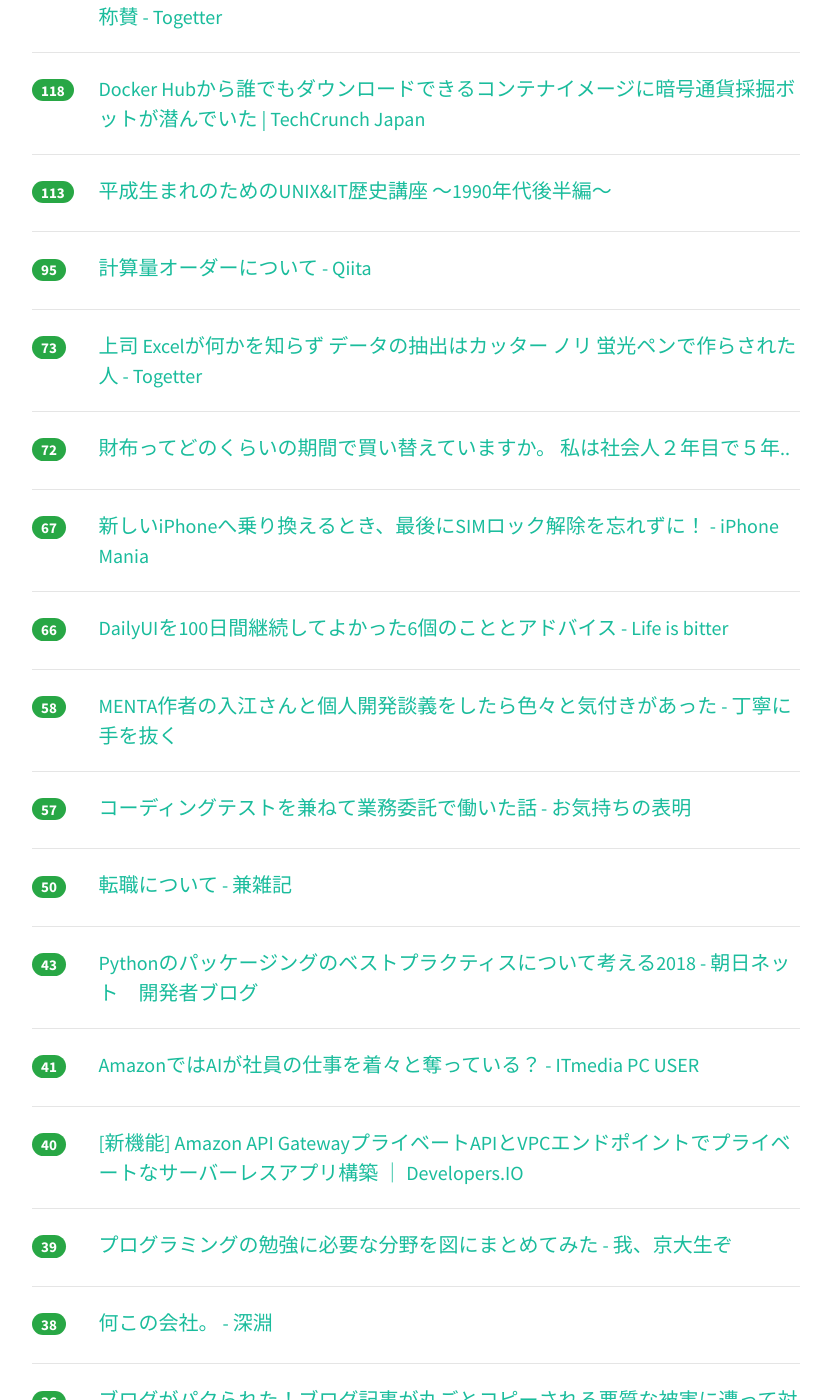
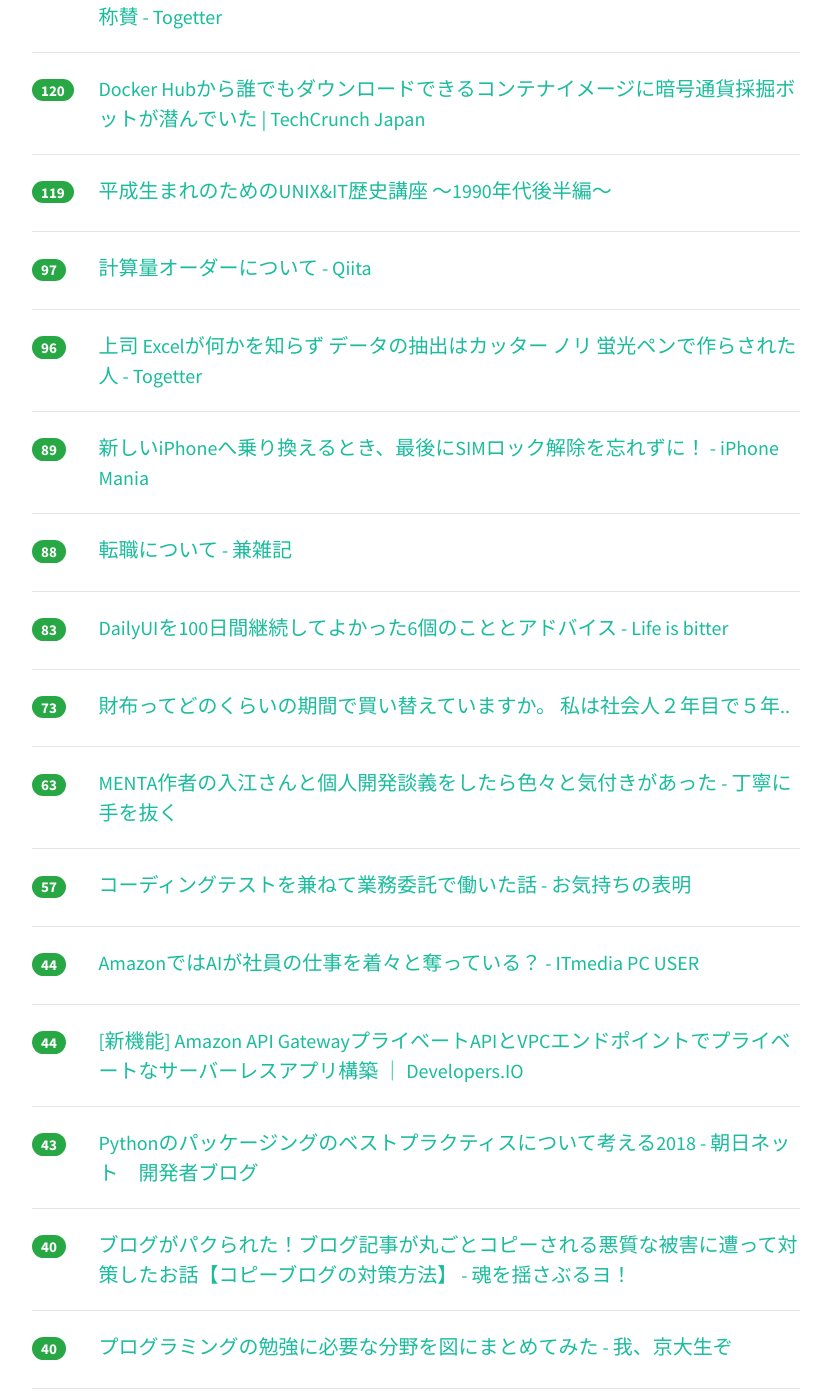
Before and after one commit to yatta47/hatena-matome-site, a Jekyll site: the page built from _posts/2018-06-17-hatena.md, in a window 1280 px wide and 1400 px high, scrolled down 735 px. Shown: the whole window, without its empty margins (224-1055 px from the left). Built offline with Jekyll 4.4.1, drawn with Linux system fonts in a browser that asks for light colours; nearby versions of some CDN libraries; some of the changed text lies outside the part shown.

Commit message:
Updated 2018-06-17

```diff
--- a/_posts/2018-06-17-hatena.md
+++ b/_posts/2018-06-17-hatena.md
@@ -1,68 +1,73 @@
 ---
 layout: post
 title:  "2018-06-17 はてぶIT"
-date:   2018-06-17 22:00:46
+date:   2018-06-17 23:00:49
 tags: [it-hotentry]
 ---
-56 件のデータあり
+58 件のデータあり
 
 <hr><div class="row">
-<div class="col-1"><span class="badge badge-pill badge-success h2">552</span></div>
+<div class="col-1"><span class="badge badge-pill badge-success h2">562</span></div>
 <div class="col-11"><a href='http://nlab.itmedia.co.jp/nl/articles/1806/16/news029.html' target='_blank'>「( ´∀｀)」や「(´・ω・`)」系はもう……　顔文字で分かる年代考察ツイートに共感と「知らなかったよ…」の声 - ねとらぼ</a></div>
 </div>
 <hr>
 <div class="row">
-<div class="col-1"><span class="badge badge-pill badge-success h2">347</span></div>
+<div class="col-1"><span class="badge badge-pill badge-success h2">356</span></div>
 <div class="col-11"><a href='https://www.goethekyodai.xyz/entry/programming-math-need-reason' target='_blank'>プログラミングに数学が必要な理由 - 我、京大生ぞ</a></div>
 </div>
 <hr>
 <div class="row">
-<div class="col-1"><span class="badge badge-pill badge-success h2">329</span></div>
+<div class="col-1"><span class="badge badge-pill badge-success h2">354</span></div>
 <div class="col-11"><a href='http://www.itmedia.co.jp/pcuser/articles/1806/17/news015.html' target='_blank'>「白い製品」に「白いケーブル」を添付できないメーカーの裏事情 (1/2) - ITmedia PC USER</a></div>
 </div>
 <hr>
 <div class="row">
-<div class="col-1"><span class="badge badge-pill badge-success h2">296</span></div>
+<div class="col-1"><span class="badge badge-pill badge-success h2">303</span></div>
 <div class="col-11"><a href='https://togetter.com/li/1237857' target='_blank'>ドミノピザが全米で「ピザを安全に届ける」というのを名目に道路の凹凸を補修するキャンペーンをやっている！「これはいい広告」「素敵な社会貢献」と称賛 - Togetter</a></div>
 </div>
 <hr>
 <div class="row">
-<div class="col-1"><span class="badge badge-pill badge-success h2">118</span></div>
+<div class="col-1"><span class="badge badge-pill badge-success h2">120</span></div>
 <div class="col-11"><a href='https://jp.techcrunch.com/2018/06/16/2018-06-15-tainted-crypto-mining-containers-pulled-from-docker-hub/' target='_blank'>Docker Hubから誰でもダウンロードできるコンテナイメージに暗号通貨採掘ボットが潜んでいた | TechCrunch Japan</a></div>
 </div>
 <hr>
 <div class="row">
-<div class="col-1"><span class="badge badge-pill badge-success h2">113</span></div>
+<div class="col-1"><span class="badge badge-pill badge-success h2">119</span></div>
 <div class="col-11"><a href='https://www.slideshare.net/hourin/unixit-1990' target='_blank'>平成生まれのためのUNIX&IT歴史講座 ～1990年代後半編～</a></div>
 </div>
 <hr>
 <div class="row">
-<div class="col-1"><span class="badge badge-pill badge-success h2">95</span></div>
+<div class="col-1"><span class="badge badge-pill badge-success h2">97</span></div>
 <div class="col-11"><a href='https://qiita.com/asksaito/items/59e0d48408f1eab081b5' target='_blank'>計算量オーダーについて - Qiita</a></div>
 </div>
 <hr>
 <div class="row">
-<div class="col-1"><span class="badge badge-pill badge-success h2">73</span></div>
+<div class="col-1"><span class="badge badge-pill badge-success h2">96</span></div>
 <div class="col-11"><a href='https://togetter.com/li/1238008' target='_blank'>上司 Excelが何かを知らず データの抽出はカッター ノリ 蛍光ペンで作らされた人 - Togetter</a></div>
 </div>
 <hr>
 <div class="row">
-<div class="col-1"><span class="badge badge-pill badge-success h2">72</span></div>
+<div class="col-1"><span class="badge badge-pill badge-success h2">89</span></div>
+<div class="col-11"><a href='https://iphone-mania.jp/news-215404/' target='_blank'>新しいiPhoneへ乗り換えるとき、最後にSIMロック解除を忘れずに！ - iPhone Mania</a></div>
+</div>
+<hr>
+<div class="row">
+<div class="col-1"><span class="badge badge-pill badge-success h2">88</span></div>
+<div class="col-11"><a href='http://shinh.hatenablog.com/entry/2018/06/17/203604' target='_blank'>転職について - 兼雑記</a></div>
+</div>
+<hr>
+<div class="row">
+<div class="col-1"><span class="badge badge-pill badge-success h2">83</span></div>
+<div class="col-11"><a href='http://www.life-is-bitter.com/entry/dailyui_finish' target='_blank'>DailyUIを100日間継続してよかった6個のこととアドバイス - Life is bitter</a></div>
+</div>
+<hr>
+<div class="row">
+<div class="col-1"><span class="badge badge-pill badge-success h2">73</span></div>
 <div class="col-11"><a href='https://anond.hatelabo.jp/20180616212459' target='_blank'>財布ってどのくらいの期間で買い替えていますか。 私は社会人２年目で５年..</a></div>
 </div>
 <hr>
 <div class="row">
-<div class="col-1"><span class="badge badge-pill badge-success h2">67</span></div>
-<div class="col-11"><a href='https://iphone-mania.jp/news-215404/' target='_blank'>新しいiPhoneへ乗り換えるとき、最後にSIMロック解除を忘れずに！ - iPhone Mania</a></div>
-</div>
-<hr>
-<div class="row">
-<div class="col-1"><span class="badge badge-pill badge-success h2">66</span></div>
-<div class="col-11"><a href='http://www.life-is-bitter.com/entry/dailyui_finish' target='_blank'>DailyUIを100日間継続してよかった6個のこととアドバイス - Life is bitter</a></div>
-</div>
-<hr>
-<div class="row">
-<div class="col-1"><span class="badge badge-pill badge-success h2">58</span></div>
+<div class="col-1"><span class="badge badge-pill badge-success h2">63</span></div>
 <div class="col-11"><a href='https://craftzdog.hateblo.jp/entry/short-talk-with-iritec' target='_blank'>MENTA作者の入江さんと個人開発談義をしたら色々と気付きがあった - 丁寧に手を抜く</a></div>
 </div>
 <hr>
@@ -72,8 +77,13 @@ tags: [it-hotentry]
 </div>
 <hr>
 <div class="row">
-<div class="col-1"><span class="badge badge-pill badge-success h2">50</span></div>
-<div class="col-11"><a href='http://shinh.hatenablog.com/entry/2018/06/17/203604' target='_blank'>転職について - 兼雑記</a></div>
+<div class="col-1"><span class="badge badge-pill badge-success h2">44</span></div>
+<div class="col-11"><a href='http://www.itmedia.co.jp/pcuser/articles/1806/17/news014.html' target='_blank'>AmazonではAIが社員の仕事を着々と奪っている？ - ITmedia PC USER</a></div>
+</div>
+<hr>
+<div class="row">
+<div class="col-1"><span class="badge badge-pill badge-success h2">44</span></div>
+<div class="col-11"><a href='https://dev.classmethod.jp/cloud/apigateway-supports-vpc-endpoint/' target='_blank'>[新機能] Amazon API GatewayプライベートAPIとVPCエンドポイントでプライベートなサーバーレスアプリ構築 ｜ Developers.IO</a></div>
 </div>
 <hr>
 <div class="row">
@@ -82,17 +92,12 @@ tags: [it-hotentry]
 </div>
 <hr>
 <div class="row">
-<div class="col-1"><span class="badge badge-pill badge-success h2">41</span></div>
-<div class="col-11"><a href='http://www.itmedia.co.jp/pcuser/articles/1806/17/news014.html' target='_blank'>AmazonではAIが社員の仕事を着々と奪っている？ - ITmedia PC USER</a></div>
+<div class="col-1"><span class="badge badge-pill badge-success h2">40</span></div>
+<div class="col-11"><a href='http://www.tamashii-yusaburuyo.work/entry/%E3%83%96%E3%83%AD%E3%82%B0%E8%A8%98%E4%BA%8B%E3%81%8C%E4%B8%B8%E3%81%94%E3%81%A8%E3%82%B3%E3%83%94%E3%83%BC%E3%81%95%E3%82%8C%E3%81%9F%EF%BC%81' target='_blank'>ブログがパクられた！ブログ記事が丸ごとコピーされる悪質な被害に遭って対策したお話【コピーブログの対策方法】 - 魂を揺さぶるヨ！</a></div>
 </div>
 <hr>
 <div class="row">
 <div class="col-1"><span class="badge badge-pill badge-success h2">40</span></div>
-<div class="col-11"><a href='https://dev.classmethod.jp/cloud/apigateway-supports-vpc-endpoint/' target='_blank'>[新機能] Amazon API GatewayプライベートAPIとVPCエンドポイントでプライベートなサーバーレスアプリ構築 ｜ Developers.IO</a></div>
-</div>
-<hr>
-<div class="row">
-<div class="col-1"><span class="badge badge-pill badge-success h2">39</span></div>
 <div class="col-11"><a href='https://www.goethekyodai.xyz/entry/programming-field_' target='_blank'>プログラミングの勉強に必要な分野を図にまとめてみた - 我、京大生ぞ</a></div>
 </div>
 <hr>
@@ -102,23 +107,23 @@ tags: [it-hotentry]
 </div>
 <hr>
 <div class="row">
-<div class="col-1"><span class="badge badge-pill badge-success h2">36</span></div>
-<div class="col-11"><a href='http://www.tamashii-yusaburuyo.work/entry/%E3%83%96%E3%83%AD%E3%82%B0%E8%A8%98%E4%BA%8B%E3%81%8C%E4%B8%B8%E3%81%94%E3%81%A8%E3%82%B3%E3%83%94%E3%83%BC%E3%81%95%E3%82%8C%E3%81%9F%EF%BC%81' target='_blank'>ブログがパクられた！ブログ記事が丸ごとコピーされる悪質な被害に遭って対策したお話【コピーブログの対策方法】 - 魂を揺さぶるヨ！</a></div>
+<div class="col-1"><span class="badge badge-pill badge-success h2">37</span></div>
+<div class="col-11"><a href='https://blog.hidenorigoto.com/entry/2018/06/15/180000' target='_blank'>PHPカンファレンス福岡2018で「SOLIDの原則ってどんなふうに使うの？ オープン・クローズドの原則編（拡大版）」を話しました - HITORIGOTO</a></div>
 </div>
 <hr>
 <div class="row">
-<div class="col-1"><span class="badge badge-pill badge-success h2">33</span></div>
+<div class="col-1"><span class="badge badge-pill badge-success h2">34</span></div>
 <div class="col-11"><a href='https://kuzunoha-ne.hateblo.jp/entry/2018/05/07/113500' target='_blank'>インターネットにつなげると時間が自動で正確になるのです - Kuzunoha-NEのブログ</a></div>
 </div>
 <hr>
 <div class="row">
-<div class="col-1"><span class="badge badge-pill badge-success h2">33</span></div>
-<div class="col-11"><a href='https://blog.hidenorigoto.com/entry/2018/06/15/180000' target='_blank'>PHPカンファレンス福岡2018で「SOLIDの原則ってどんなふうに使うの？ オープン・クローズドの原則編（拡大版）」を話しました - HITORIGOTO</a></div>
+<div class="col-1"><span class="badge badge-pill badge-success h2">32</span></div>
+<div class="col-11"><a href='https://www.bloglifer.net/entry/hatena-blog-ssl' target='_blank'>はてなブログでHTTPS化（常時SSL化）を行う前に知っておくべきこと - 踊るバイエイターの敗者復活戦</a></div>
 </div>
 <hr>
 <div class="row">
-<div class="col-1"><span class="badge badge-pill badge-success h2">31</span></div>
-<div class="col-11"><a href='https://www.bloglifer.net/entry/hatena-blog-ssl' target='_blank'>はてなブログでHTTPS化（常時SSL化）を行う前に知っておくべきこと - 踊るバイエイターの敗者復活戦</a></div>
+<div class="col-1"><span class="badge badge-pill badge-success h2">32</span></div>
+<div class="col-11"><a href='https://togetter.com/li/1238032' target='_blank'>やる気があるのにできない理由は、やる気をエネルギーに変換するエンジンが壊れているから…修復が必要な一方、破壊寸前の人も - Togetter</a></div>
 </div>
 <hr>
 <div class="row">
@@ -132,8 +137,13 @@ tags: [it-hotentry]
 </div>
 <hr>
 <div class="row">
-<div class="col-1"><span class="badge badge-pill badge-success h2">29</span></div>
-<div class="col-11"><a href='https://togetter.com/li/1238032' target='_blank'>やる気があるのにできない理由は、やる気をエネルギーに変換するエンジンが壊れているから…修復が必要な一方、破壊寸前の人も - Togetter</a></div>
+<div class="col-1"><span class="badge badge-pill badge-success h2">30</span></div>
+<div class="col-11"><a href='https://medium.com/@tks/c7c780e86949' target='_blank'>リチャード・ストールマン（RMS）は最高のロックンローラー – TAKASU Masakazu – Medium</a></div>
+</div>
+<hr>
+<div class="row">
+<div class="col-1"><span class="badge badge-pill badge-success h2">30</span></div>
+<div class="col-11"><a href='https://www.slideshare.net/masuda220/ss-102529902' target='_blank'>毎日が越境だ！</a></div>
 </div>
 <hr>
 <div class="row">
@@ -152,18 +162,13 @@ tags: [it-hotentry]
 </div>
 <hr>
 <div class="row">
-<div class="col-1"><span class="badge badge-pill badge-success h2">27</span></div>
-<div class="col-11"><a href='https://medium.com/@tks/c7c780e86949' target='_blank'>リチャード・ストールマン（RMS）は最高のロックンローラー – TAKASU Masakazu – Medium</a></div>
-</div>
-<hr>
-<div class="row">
-<div class="col-1"><span class="badge badge-pill badge-success h2">26</span></div>
-<div class="col-11"><a href='https://www.slideshare.net/masuda220/ss-102529902' target='_blank'>毎日が越境だ！</a></div>
+<div class="col-1"><span class="badge badge-pill badge-success h2">25</span></div>
+<div class="col-11"><a href='https://dev.classmethod.jp/cloud/s3-web-from-office/' target='_blank'>オフィスのみからS3へHTTPSアクセスする ｜ Developers.IO</a></div>
 </div>
 <hr>
 <div class="row">
 <div class="col-1"><span class="badge badge-pill badge-success h2">25</span></div>
-<div class="col-11"><a href='https://dev.classmethod.jp/cloud/s3-web-from-office/' target='_blank'>オフィスのみからS3へHTTPSアクセスする ｜ Developers.IO</a></div>
+<div class="col-11"><a href='http://web.goout.jp/car/56483/' target='_blank'>トヨタ・ライトエースの車中泊仕様車「キャンパー アルトピアーノ」デビュー。 | アウトドアファッションのGO OUT WEB</a></div>
 </div>
 <hr>
 <div class="row">
@@ -182,28 +187,28 @@ tags: [it-hotentry]
 </div>
 <hr>
 <div class="row">
+<div class="col-1"><span class="badge badge-pill badge-success h2">23</span></div>
+<div class="col-11"><a href='http://ascii.jp/elem/000/001/694/1694500/' target='_blank'>ASCII.jp：PowerShell Remotingで自宅にあるたくさんのWindowsマシンを管理する｜Windows Info</a></div>
+</div>
+<hr>
+<div class="row">
+<div class="col-1"><span class="badge badge-pill badge-success h2">23</span></div>
+<div class="col-11"><a href='http://www.itmedia.co.jp/pcuser/articles/1806/14/news092.html' target='_blank'>ゲーマーは光るPCが好き、という勘違い　「NEXTGEAR-MICRO」が新ケースに - ITmedia PC USER</a></div>
+</div>
+<hr>
+<div class="row">
 <div class="col-1"><span class="badge badge-pill badge-success h2">22</span></div>
 <div class="col-11"><a href='https://developers.google.com/web/updates/2018/06/ar-for-the-web' target='_blank'>Augmented reality for the web  |  Web  |  Google Developers</a></div>
 </div>
 <hr>
 <div class="row">
 <div class="col-1"><span class="badge badge-pill badge-success h2">22</span></div>
-<div class="col-11"><a href='https://speakerdeck.com/koumatsumot0/angularapurikesiyonniokerucssshe-ji-shou-fa?slide=1' target='_blank'>AngularアプリケーションにおけるCSS設計手法 - Speaker Deck</a></div>
-</div>
-<hr>
-<div class="row">
-<div class="col-1"><span class="badge badge-pill badge-success h2">22</span></div>
-<div class="col-11"><a href='http://ascii.jp/elem/000/001/694/1694500/' target='_blank'>ASCII.jp：PowerShell Remotingで自宅にあるたくさんのWindowsマシンを管理する｜Windows Info</a></div>
-</div>
-<hr>
-<div class="row">
-<div class="col-1"><span class="badge badge-pill badge-success h2">22</span></div>
-<div class="col-11"><a href='http://www.itmedia.co.jp/pcuser/articles/1806/14/news092.html' target='_blank'>ゲーマーは光るPCが好き、という勘違い　「NEXTGEAR-MICRO」が新ケースに - ITmedia PC USER</a></div>
+<div class="col-11"><a href='https://speakerdeck.com/ozeppi/kai-fa-timu-deben-dang-nida-zhang-fu-kakao-eru?slide=1' target='_blank'>「開発チーム」で本当に大丈夫か考える - Speaker Deck</a></div>
 </div>
 <hr>
 <div class="row">
 <div class="col-1"><span class="badge badge-pill badge-success h2">21</span></div>
-<div class="col-11"><a href='http://web.goout.jp/car/56483/' target='_blank'>トヨタ・ライトエースの車中泊仕様車「キャンパー アルトピアーノ」デビュー。 | アウトドアファッションのGO OUT WEB</a></div>
+<div class="col-11"><a href='https://speakerdeck.com/koumatsumot0/angularapurikesiyonniokerucssshe-ji-shou-fa?slide=1' target='_blank'>AngularアプリケーションにおけるCSS設計手法 - Speaker Deck</a></div>
 </div>
 <hr>
 <div class="row">
@@ -217,11 +222,6 @@ tags: [it-hotentry]
 </div>
 <hr>
 <div class="row">
-<div class="col-1"><span class="badge badge-pill badge-success h2">19</span></div>
-<div class="col-11"><a href='https://speakerdeck.com/ozeppi/kai-fa-timu-deben-dang-nida-zhang-fu-kakao-eru?slide=1' target='_blank'>「開発チーム」で本当に大丈夫か考える - Speaker Deck</a></div>
-</div>
-<hr>
-<div class="row">
 <div class="col-1"><span class="badge badge-pill badge-success h2">18</span></div>
 <div class="col-11"><a href='https://togetter.com/li/1237788' target='_blank'>｢これ作ったのSNS詳しくないやつでしょ｣学校から配布された、都教育委員会による"SNS東京ルール"に賛否 - Togetter</a></div>
 </div>
@@ -229,6 +229,11 @@ tags: [it-hotentry]
 <div class="row">
 <div class="col-1"><span class="badge badge-pill badge-success h2">18</span></div>
 <div class="col-11"><a href='https://toyokeizai.net/articles/-/225432' target='_blank'>鳶職から転身したITベンチャー社長の生き様 | スタートアップ | 東洋経済オンライン | 経済ニュースの新基準</a></div>
+</div>
+<hr>
+<div class="row">
+<div class="col-1"><span class="badge badge-pill badge-success h2">17</span></div>
+<div class="col-11"><a href='https://qiita.com/MZ1TB0ZSoVfeX9L/items/f9b011dda547f9921d23' target='_blank'>プログラミングしたくてmac買った人のための環境構築</a></div>
 </div>
 <hr>
 <div class="row">
@@ -247,6 +252,11 @@ tags: [it-hotentry]
 </div>
 <hr>
 <div class="row">
+<div class="col-1"><span class="badge badge-pill badge-success h2">15</span></div>
+<div class="col-11"><a href='https://www.hokkaido-np.co.jp/article/199179' target='_blank'>笑顔なら出勤登録ＯＫ　イー・カムトゥルーが出退勤管理システム：どうしん電子版（北海道新聞）</a></div>
+</div>
+<hr>
+<div class="row">
 <div class="col-1"><span class="badge badge-pill badge-success h2">14</span></div>
 <div class="col-11"><a href='http://www.itmedia.co.jp/news/articles/1806/17/news016.html' target='_blank'>Facebookのニュースソースとしての利用者が世界で減少──Reuters Institute調べ - ITmedia NEWS</a></div>
 </div>
@@ -257,23 +267,18 @@ tags: [it-hotentry]
 </div>
 <hr>
 <div class="row">
-<div class="col-1"><span class="badge badge-pill badge-success h2">13</span></div>
-<div class="col-11"><a href='https://www.hokkaido-np.co.jp/article/199179' target='_blank'>笑顔なら出勤登録ＯＫ　イー・カムトゥルーが出退勤管理システム：どうしん電子版（北海道新聞）</a></div>
-</div>
-<hr>
-<div class="row">
 <div class="col-1"><span class="badge badge-pill badge-success h2">12</span></div>
 <div class="col-11"><a href='https://www.nikkei.com/article/DGXMZO31872380W8A610C1MM8000/' target='_blank'>セブン、音声ＡＩで弁当注文　グーグルと連携　　：日本経済新聞</a></div>
 </div>
 <hr>
 <div class="row">
-<div class="col-1"><span class="badge badge-pill badge-success h2">10</span></div>
+<div class="col-1"><span class="badge badge-pill badge-success h2">11</span></div>
 <div class="col-11"><a href='https://chirotec.hatenablog.com/entry/2018/06/17/004740' target='_blank'>Unityエディタ拡張はじめました - chirotec’s blog</a></div>
 </div>
 <hr>
 <div class="row">
-<div class="col-1"><span class="badge badge-pill badge-success h2">10</span></div>
-<div class="col-11"><a href='https://qiita.com/MZ1TB0ZSoVfeX9L/items/f9b011dda547f9921d23' target='_blank'>プログラミングしたくてmac買った人のための環境構築</a></div>
+<div class="col-1"><span class="badge badge-pill badge-success h2">11</span></div>
+<div class="col-11"><a href='http://logiclab.blog.jp/archives/nintendolabo.html' target='_blank'>ニンテンドーラボとスクラッチを連動させよう : ロジックラボ for kids</a></div>
 </div>
 <hr>
 <div class="row">
@@ -282,6 +287,11 @@ tags: [it-hotentry]
 </div>
 <hr>
 <div class="row">
+<div class="col-1"><span class="badge badge-pill badge-success h2">3</span></div>
+<div class="col-11"><a href='https://chirotec.hatenablog.com/entry/2018/06/17/212551' target='_blank'>Unityのネイティブプラグインをはじめました - chirotec’s blog</a></div>
+</div>
+<hr>
+<div class="row">
 <div class="col-1"><span class="badge badge-pill badge-success h2">0</span></div>
 <div class="col-11"><a href='http://craftzdog.hateblo.jp/entry/short-talk-with-iritec' target='_blank'>MENTA作者の入江さんと個人開発談義をしたら色々と気付きがあった - 丁寧に手を抜く</a></div>
 </div>
```
